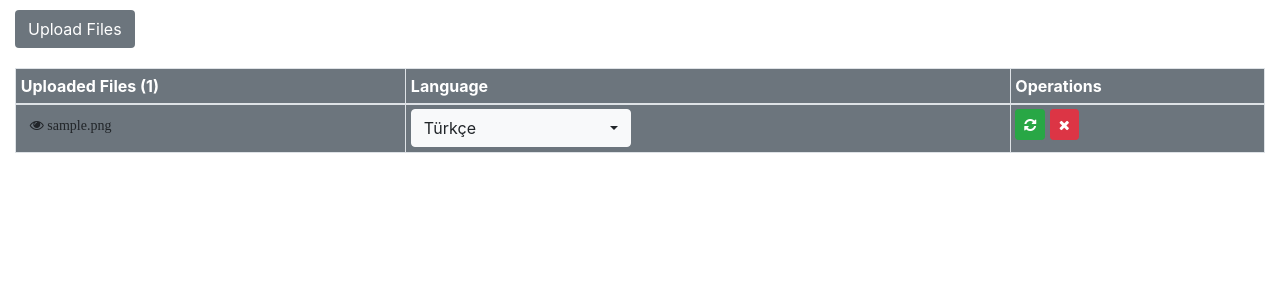
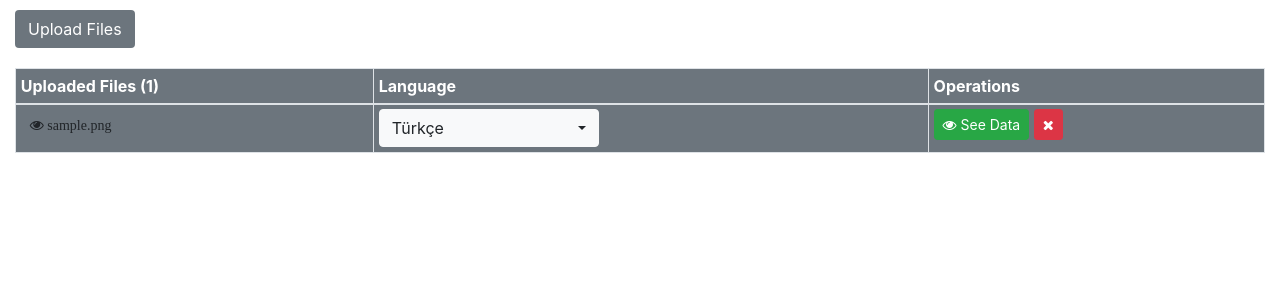
Before and after one commit to m3hm3taydin/ocr-app-django, a Django app: page / in a window 1280 px wide. Shown: the part 45-345 px from the top of the page. Run offline with Django 3.2, Linux system fonts and the light colour scheme; tables that the repository leaves empty hold one stand-in row (values such as "Sample post"); some libraries are stand-ins or nearby versions.

Commit message:
Adds convert button for ocr images & display the results in bootstrap modal

```diff
--- a/ocr/web/forms.py
+++ b/ocr/web/forms.py
@@ -4,4 +4,4 @@ from web.models import Document
 class DocumentForm(forms.ModelForm):
     class Meta:
         model = Document
-        fields = ('file',)
+        fields = ('file', )
--- a/ocr/web/models.py
+++ b/ocr/web/models.py
@@ -5,3 +5,4 @@ class Document(models.Model):
     description = models.CharField(max_length=255, blank=True)
     file = models.ImageField(upload_to='images/%Y/%m/')
     uploaded_at = models.DateTimeField(auto_now_add=True)
+    converted_text = models.TextField(blank=True)
--- a/ocr/web/templates/upload_file.html
+++ b/ocr/web/templates/upload_file.html
@@ -36,9 +36,15 @@
 
       </td>
       <td>
+        {% if document.converted_text %}
+        <a data-ref="open-modal" operation="lookdata-{{ document.pk }}" href="#" class="btn btn-sm btn-success">
+          <span class="fa fa-eye"></span> See Data
+        </a>
+        {% else %}
         <a href="{% url 'convert_document' pk=document.pk %}" class="btn btn-sm btn-success">
-          <span class="fa fa-refresh"></span>
+          <span class="fa fa-refresh"></span> Convert
         </a>
+        {% endif %}
         <a href="{% url 'delete_document' pk=document.pk %}" class="btn btn-sm btn-danger">
           <span class="fa fa-times"></span>
         </a>
@@ -49,7 +55,31 @@
 </table>
 
 
+<div id="modal-div"></div>
 
+
+<script type="text/javascript">
+$( document ).ready(function() {
+
+  var modalDiv = $("#modal-div");
+  $("a[data-ref='open-modal']").click(function() {
+    var ops = $(this).attr('operation');
+    url = "{% url 'null_modal' operation='changeText' %}".replace('changeText', ops);
+
+    $.ajax({
+      url: url,
+      success: function(data) {
+        modalDiv.html(data);
+        $("#myEdit").modal('show');
+
+      }
+    });
+
+  });
+
+
+  });
+  </script>
 
 
 
--- a/ocr/web/urls.py
+++ b/ocr/web/urls.py
@@ -11,4 +11,6 @@ urlpatterns = [
     re_path(r'^about/$', views.AboutView.as_view(), name='about'),
     re_path(r'^document/delete/(?P<pk>\d+)/$', views.delete_document, name='delete_document'),
     re_path(r'^document/convert/(?P<pk>\d+)/$', views.convert_document, name='convert_document'),
+    re_path(r'^document/ops/(?P<operation>[\w-]+)/$', views.modal_show, name='null_modal'),
+
 ]+ static(settings.MEDIA_URL, document_root=settings.MEDIA_ROOT)
--- a/ocr/web/views.py
+++ b/ocr/web/views.py
@@ -44,7 +44,7 @@ def convert_document(request, pk):
 
     print(document.file.url)
     print(30*'-')
-    command = 'tesseract ' + document.file.path + ' output -l eng'
+    command = 'tesseract ' + document.file.path + ' media/documents/output -l eng'
     print(command)
     print(30*'-')
     process = subprocess.Popen(command.split(), stdout=subprocess.PIPE)
@@ -52,3 +52,23 @@ def convert_document(request, pk):
 
     print(output)
     print(error)
+
+    with open('media/documents/output.txt', 'r') as myfile:
+        data=myfile.read()
+
+    document.converted_text = data
+    document.save()
+
+    document_list = Document.objects.all()
+
+    return render(request, 'upload_file.html', {'documents': document_list})
+
+def modal_show(request, operation):
+    print(operation)
+    if 'lookdata' in operation:
+        document_pk = operation.split('-')
+        document = Document.objects.get(pk=document_pk[1])
+
+        context = {'return_data': document.converted_text, }
+        print('no problem')
+        return render(request, 'showdata.html', context)
```
Also changed, not shown: ocr/web/templates/showdata.html (added, +24 -0 lines), ocr/db.sqlite3, ocr/media/documents/output.txt (renamed from ocr/output.txt), ocr/media/images/2019/02/ocrtest_7B73Dep.png (added), ocr/media/images/2019/02/ocrtest_UAT2sQH.png (added), ocr/media/images/2019/02/ocrtest_cXdu0jY.png (added), ocr/web/migrations/0003_document_converted_text.py (added).
